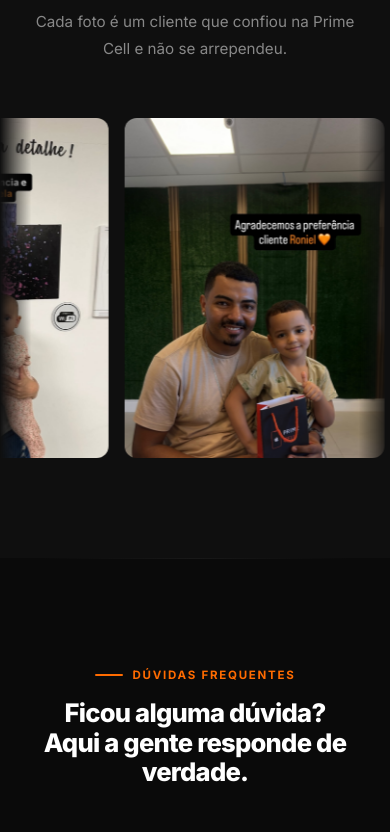
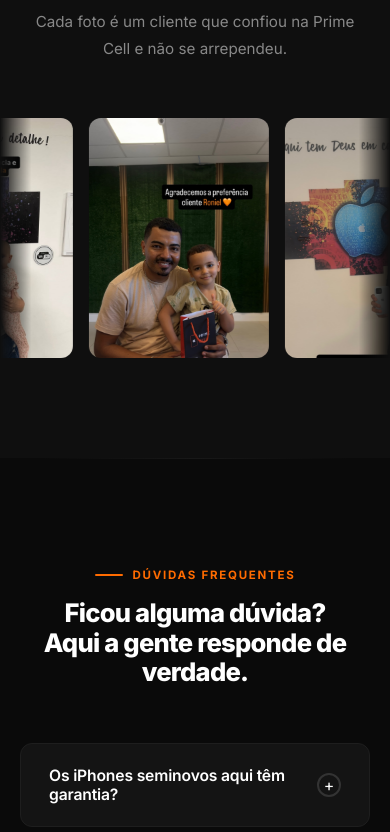
Before and after one commit to iadigitall/primecell, a plain HTML site: page index.html in a window 390 px wide. Shown: the part 8572-9404 px from the top of the page. Drawn offline with Linux system fonts and the light colour scheme.

Commit message:
Add files via upload

```diff
--- a/style.css
+++ b/style.css
@@ -18,7 +18,7 @@
       --transition: 0.3s ease;
     }
 
-    html { scroll-behavior: smooth; }
+    html { scroll-behavior: smooth; overflow-x: hidden; }
 
     body {
       font-family: 'Inter', sans-serif;
@@ -858,7 +858,7 @@
       content: '';
       position: absolute;
       top: -60%; left: 50%; transform: translateX(-50%);
-      width: 600px; height: 600px;
+      width: clamp(300px, 80vw, 600px); height: clamp(300px, 80vw, 600px);
       background: radial-gradient(circle, rgba(255,255,255,0.15) 0%, transparent 70%);
       pointer-events: none;
     }
@@ -994,6 +994,9 @@
 
     .galeria-strip {
       overflow: hidden;
+      position: relative;
+      width: 100%;
+      max-width: 100vw;
       padding-bottom: 100px;
       mask-image: linear-gradient(to right, transparent, black 8%, black 92%, transparent);
       -webkit-mask-image: linear-gradient(to right, transparent, black 8%, black 92%, transparent);
@@ -1086,6 +1089,7 @@
     }
 
     @media (max-width: 640px) {
+      .galeria-img { width: 180px; height: 240px; }
       .products-grid { grid-template-columns: 1fr; }
       .cards-grid { grid-template-columns: 1fr; }
       .reviews-grid { grid-template-columns: 1fr; }
```
